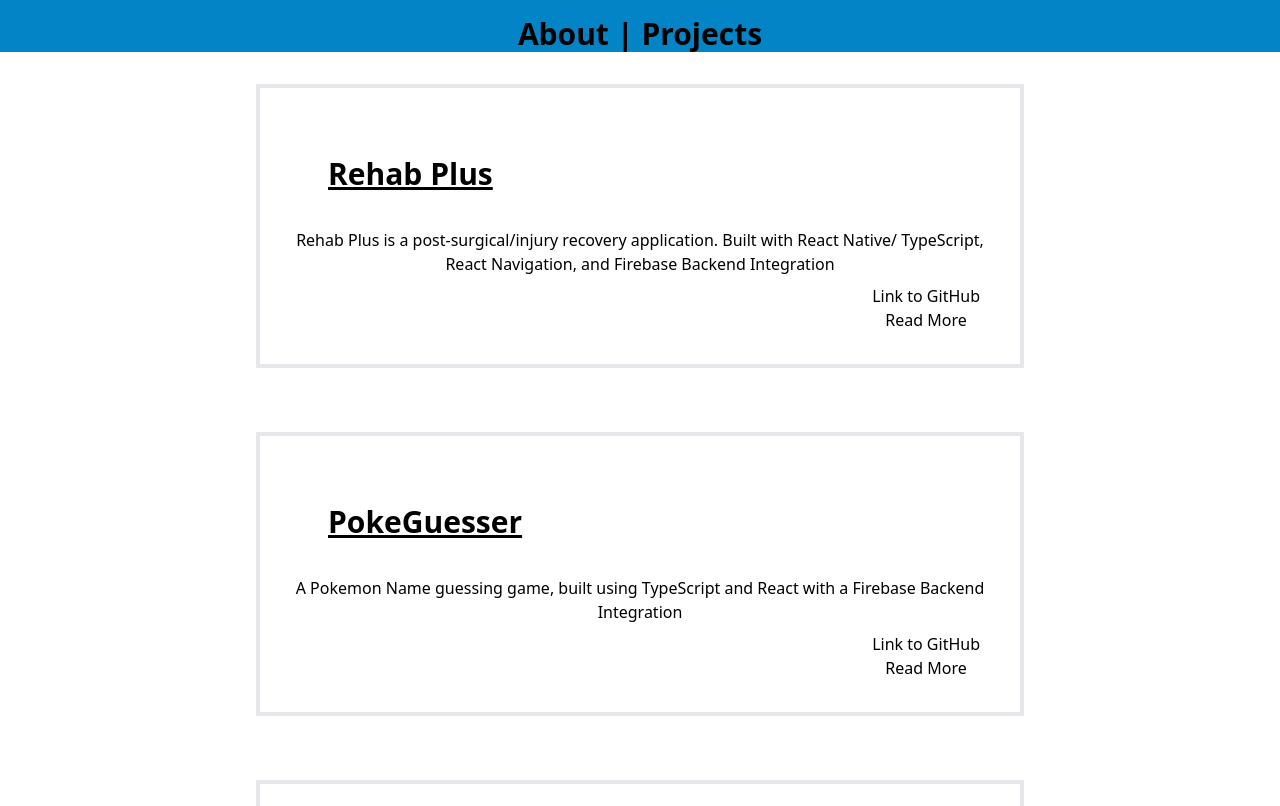
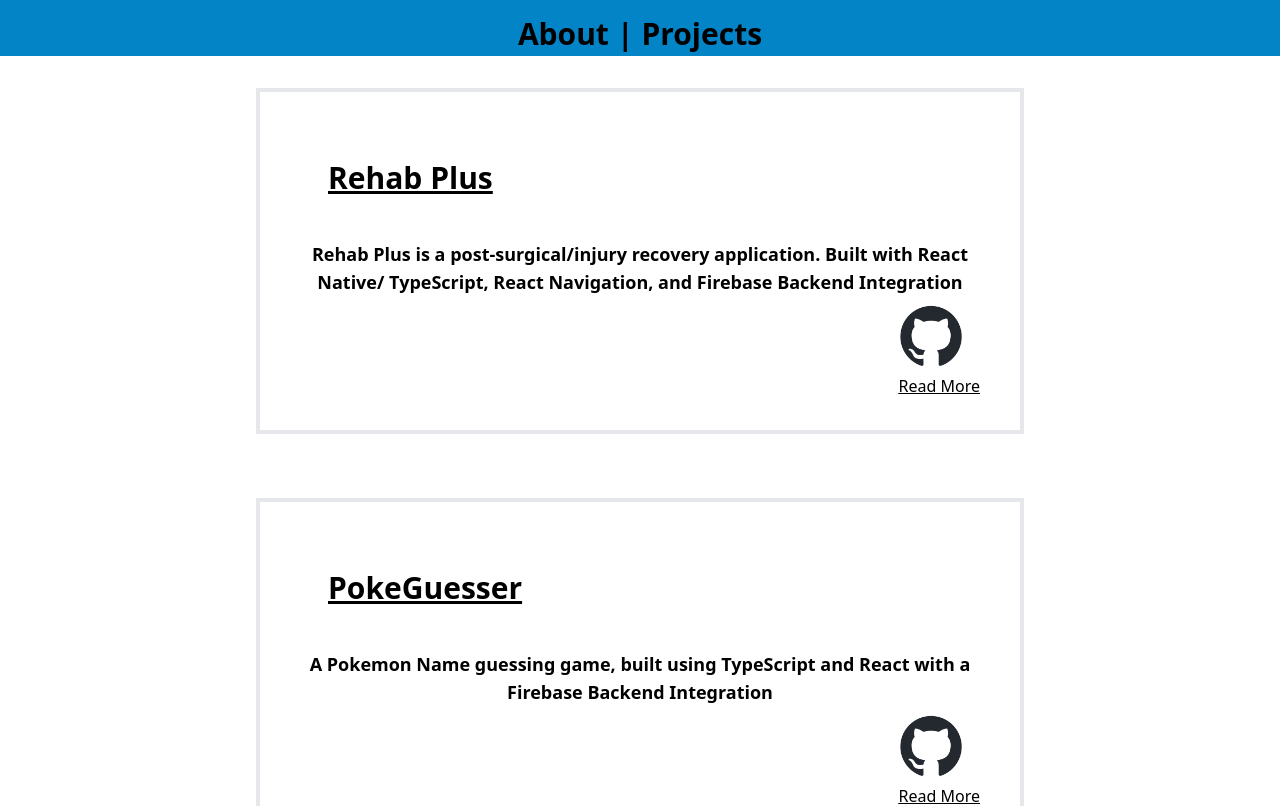
Before and after one commit to StunnaDawg/Portfolio, a React (Vite) app: page /projects in a window 1280 px wide. Shown: the top 806 px of the page. Built offline with nearby package versions, Linux system fonts and the light colour scheme.

Commit message:
some portfolio card changes

```diff
--- a/src/components/NavBar.jsx
+++ b/src/components/NavBar.jsx
@@ -7,7 +7,7 @@ export const NavBar = () => {
 
   return (
     <>
-      <div className="flex flex-row justify-center font-bold pt-4 text-3xl bg-sky-600">
+      <div className="flex flex-row justify-center font-bold pt-4 pb-1 text-3xl bg-sky-600">
         <div>
           <Link to="about">About</Link>
         </div>
--- a/src/components/PortfolioCard.jsx
+++ b/src/components/PortfolioCard.jsx
@@ -1,21 +1,34 @@
 import { Link } from "react-router-dom"
+import githubLogo from "../assets/github-mark/github-mark.png"
 
-export const PortfolioCard = ({ title, description, githubLink, readLink }) => {
+export const PortfolioCard = ({
+  title,
+  description,
+  githubLink,
+  readLink,
+  imgLink,
+  imgAlt,
+}) => {
   return (
     <div className="my-8 mx-10 border-4 p-8 md:mx-64">
       <div className="m-9">
         <h1 className="text-3xl font-bold underline">{title}</h1>
       </div>
+      <div>
+        <img src={imgLink} alt={imgAlt} />
+      </div>
       <div className="flex flex-row justify-center my-2">
-        <p className="text-center">{description}</p>
+        <p className="text-center text-lg font-semibold">{description}</p>
       </div>
 
       <div className="flex flex-row justify-end mx-2">
         <div className="flex flex-col">
           <a href={githubLink}>
-            <button>Link to GitHub</button>
+            <button>
+              <img src={githubLogo} className="w-16" />
+            </button>
           </a>
-          <button>
+          <button className="underline">
             <Link to={readLink}>Read More</Link>
           </button>
         </div>
```
